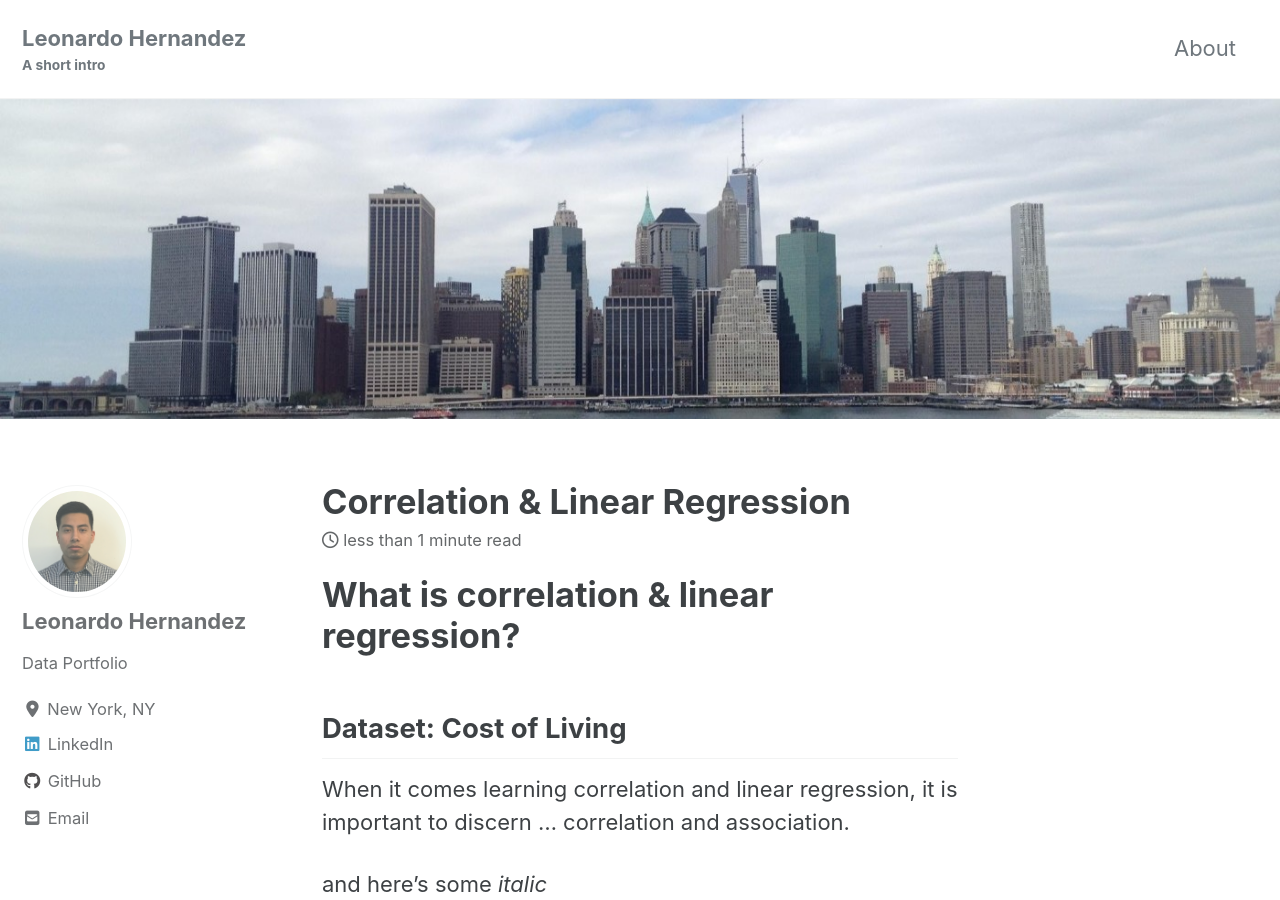
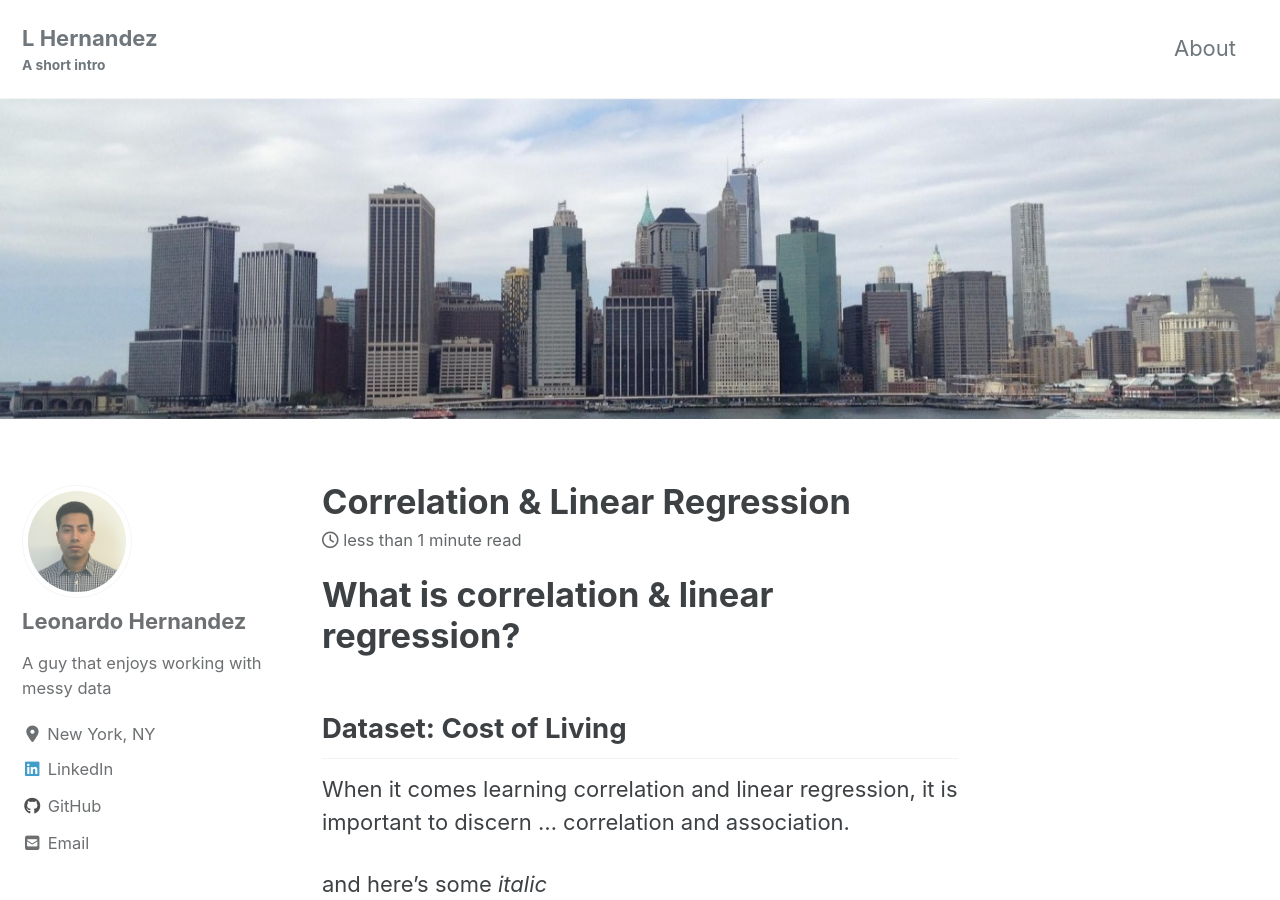
Before and after one commit to leojhernandez/leojhernandez.github.io, a Jekyll site: the page built from _posts/2019-08-27-corr-reg.md, in a window 1280 px wide and 900 px high. Built offline with Jekyll 4.4.1, drawn with Linux system fonts in a browser that asks for light colours; cached includes are drawn as plain includes; nearby versions of some CDN libraries; some of the changed text lies outside the part shown.

```diff
--- a/_config.yml
+++ b/_config.yml
@@ -16,11 +16,11 @@ minimal_mistakes_skin    : "default" # "air", "aqua", "contrast", "dark", "dirt"
 
 # Site Settings
 locale                   : "en-US"
-title                    : "Leonardo Hernandez"
+title                    : "L Hernandez"
 title_separator          : "-"
 subtitle                 : "A short intro" # site tagline that appears below site title in masthead
 name                     : "Leonardo Hernandez"
-description              : "Data Portfolio"
+description              : "Data Analysis Portfolio"
 url                      : # the base hostname & protocol for your site e.g. "https://mmistakes.github.io"
 baseurl                  : # the subpath of your site, e.g. "/blog"
 repository               : # GitHub username/repo-name e.g. "mmistakes/minimal-mistakes"
@@ -95,7 +95,7 @@ analytics:
 author:
   name             : "Leonardo Hernandez"
   avatar           : "/images/photo_ig.png" # path of avatar image, e.g. "/assets/images/bio-photo.jpg"
-  bio              : "Data Portfolio"
+  bio              : "A guy that enjoys working with messy data"
   location         : "New York, NY"
   email            : "leo.jhernandez@gmail.com`"
   links:
```
Also changed, not shown: _posts/2019-08-27-corr-reg.md (renamed from _posts/2020-05-22-regression.md, +1 -1 lines).
